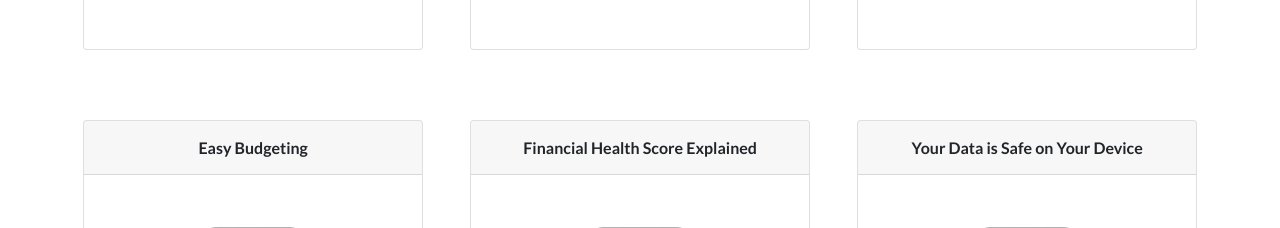
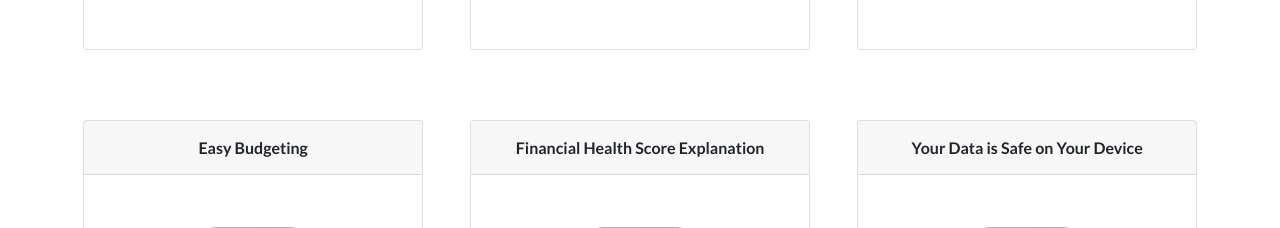
Before and after one commit to JeffryHermanto/JeffryHermanto, a SvelteKit app: page /moneypulse in a window 1280 px wide. Shown: the part 2340-2568 px from the top of the page. Built offline with nearby package versions, Linux system fonts and the light colour scheme.

Commit message:
style(moneypulse): Change wording eplained to explanation

```diff
--- a/src/routes/moneypulse/Gallery.svelte
+++ b/src/routes/moneypulse/Gallery.svelte
@@ -50,7 +50,7 @@
 
 		<div class="gallery-column col-lg-4 col-md-12">
 			<div class="card">
-				<div class="card-header"><h3>Financial Health Score Explained</h3></div>
+				<div class="card-header"><h3>Financial Health Score Explanation</h3></div>
 				<div class="card-body">
 					<img src={five} alt="Screenshot 5" />
 				</div>
```
